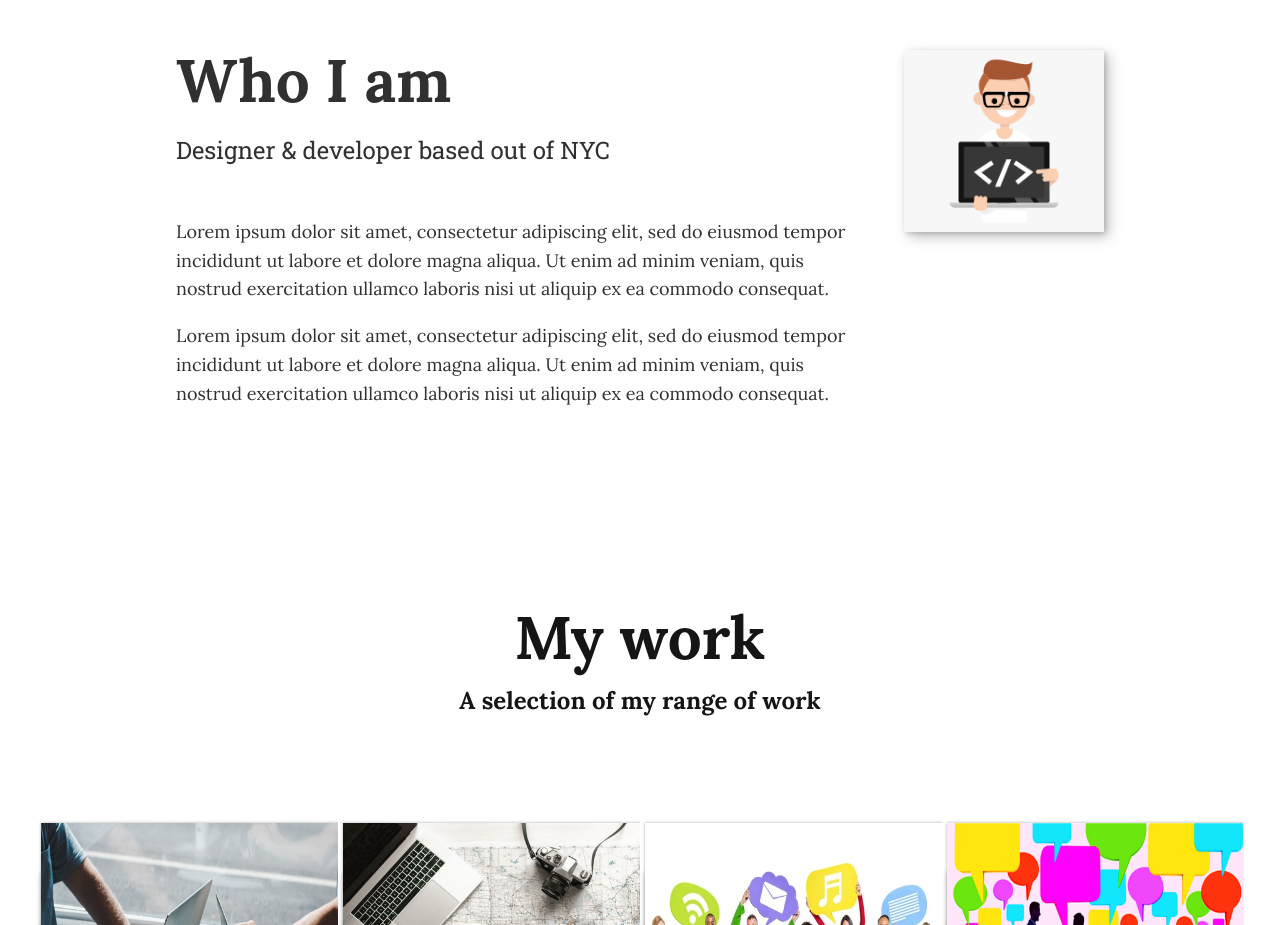
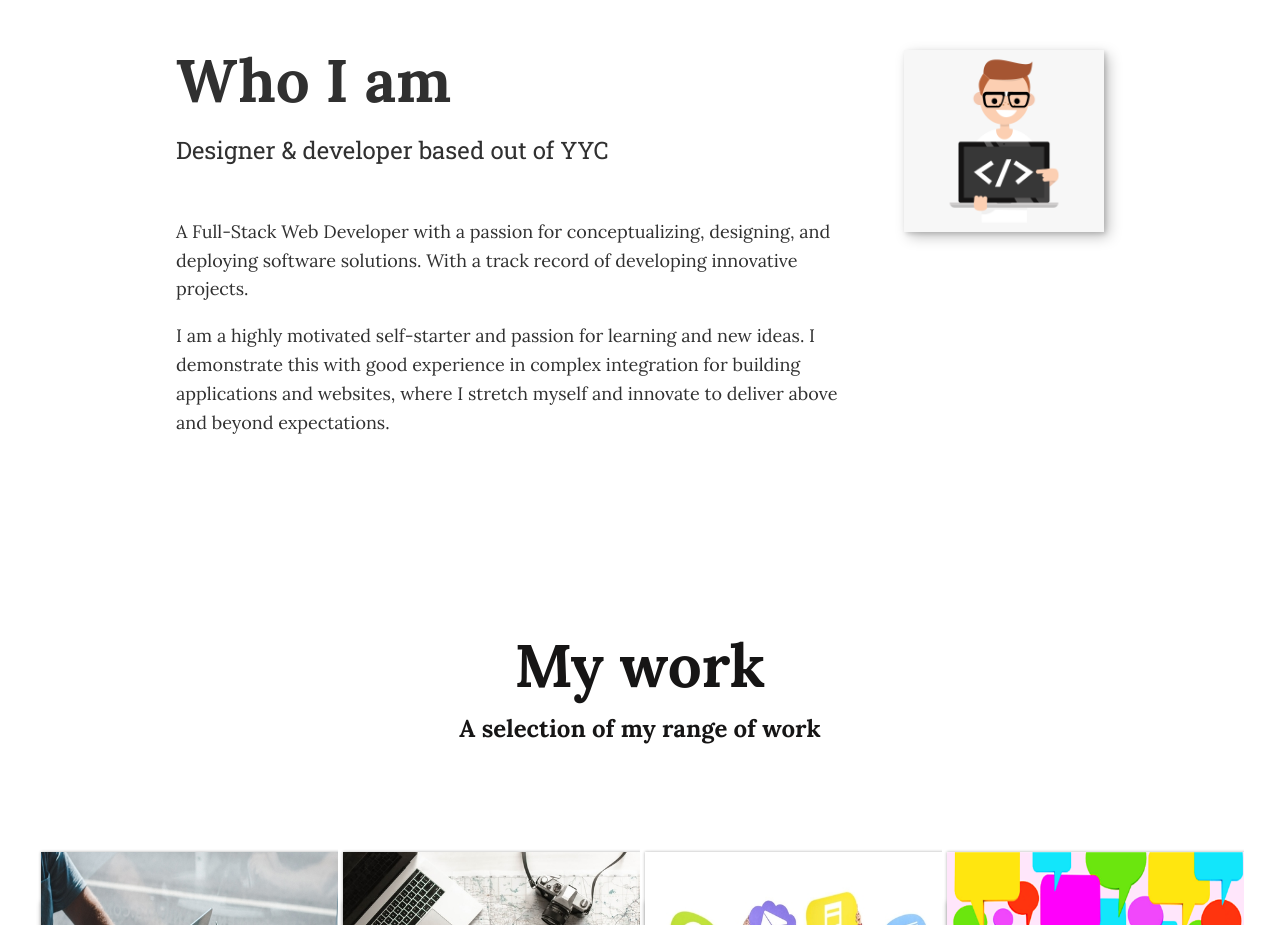
Before and after one commit to Hayder-Suwaed/portfoilo, a plain HTML site: page index.html in a window 1280 px wide. Shown: the part 1240-2165 px from the top of the page. Drawn offline with nearby package versions, Linux system fonts and the light colour scheme.

Commit message:
add description

```diff
--- a/index.html
+++ b/index.html
@@ -93,21 +93,15 @@
   <section class="about-me" id="about">
     <h2 class="section__title section__title--about">Who I am</h2>
     <p class="section__subtitle section__subtitle--about">
-      Designer & developer based out of NYC
+      Designer & developer based out of YYC
     </p>
 
     <div class="about-me__body">
       <p>
-        Lorem ipsum dolor sit amet, consectetur adipiscing elit, sed do
-        eiusmod tempor incididunt ut labore et dolore magna aliqua. Ut enim ad
-        minim veniam, quis nostrud exercitation ullamco laboris nisi ut
-        aliquip ex ea commodo consequat.
+        A Full-Stack Web Developer with a passion for conceptualizing, designing, and deploying software solutions. With a track record of developing innovative projects.
       </p>
       <p>
-        Lorem ipsum dolor sit amet, consectetur adipiscing elit, sed do
-        eiusmod tempor incididunt ut labore et dolore magna aliqua. Ut enim ad
-        minim veniam, quis nostrud exercitation ullamco laboris nisi ut
-        aliquip ex ea commodo consequat.
+        I am a highly motivated self-starter and passion for learning and new ideas. I demonstrate this with good experience in complex integration for building applications and websites, where I stretch myself and innovate to deliver above and beyond expectations.
       </p>
     </div>
 
```
